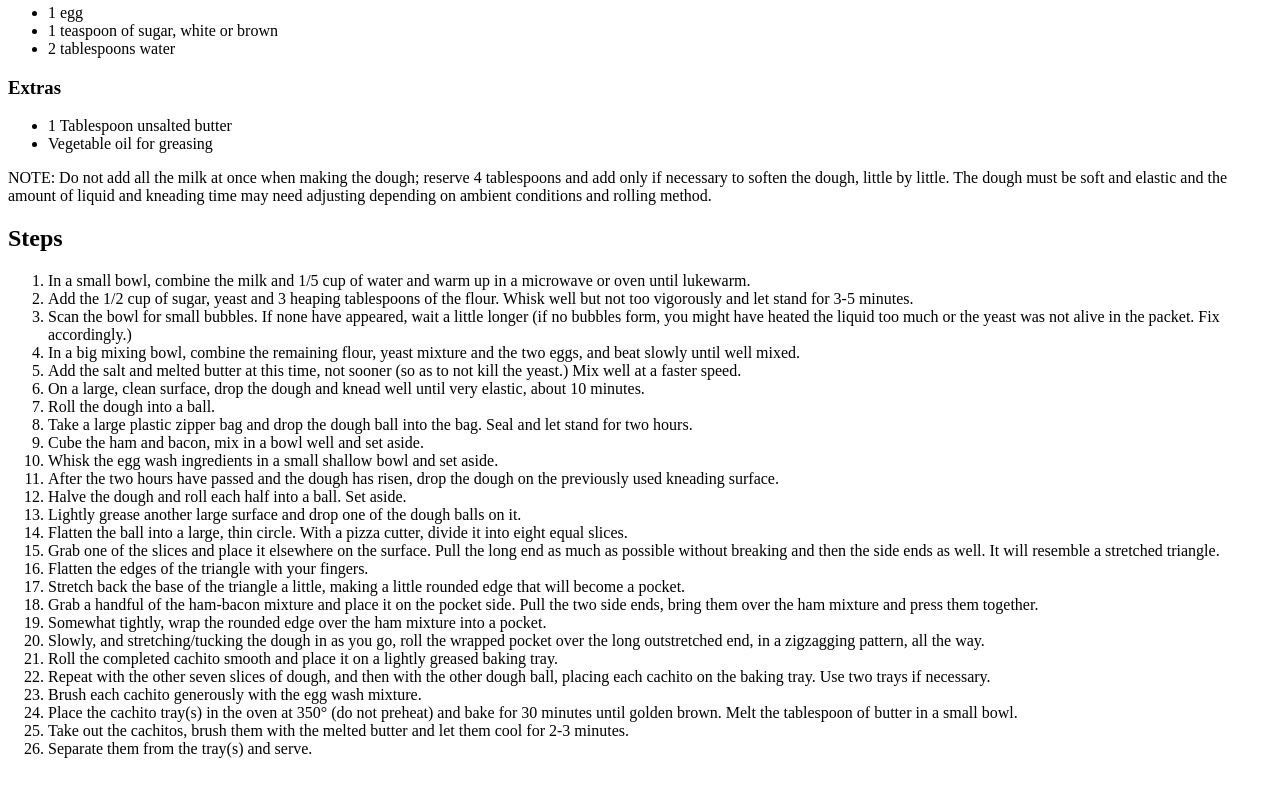
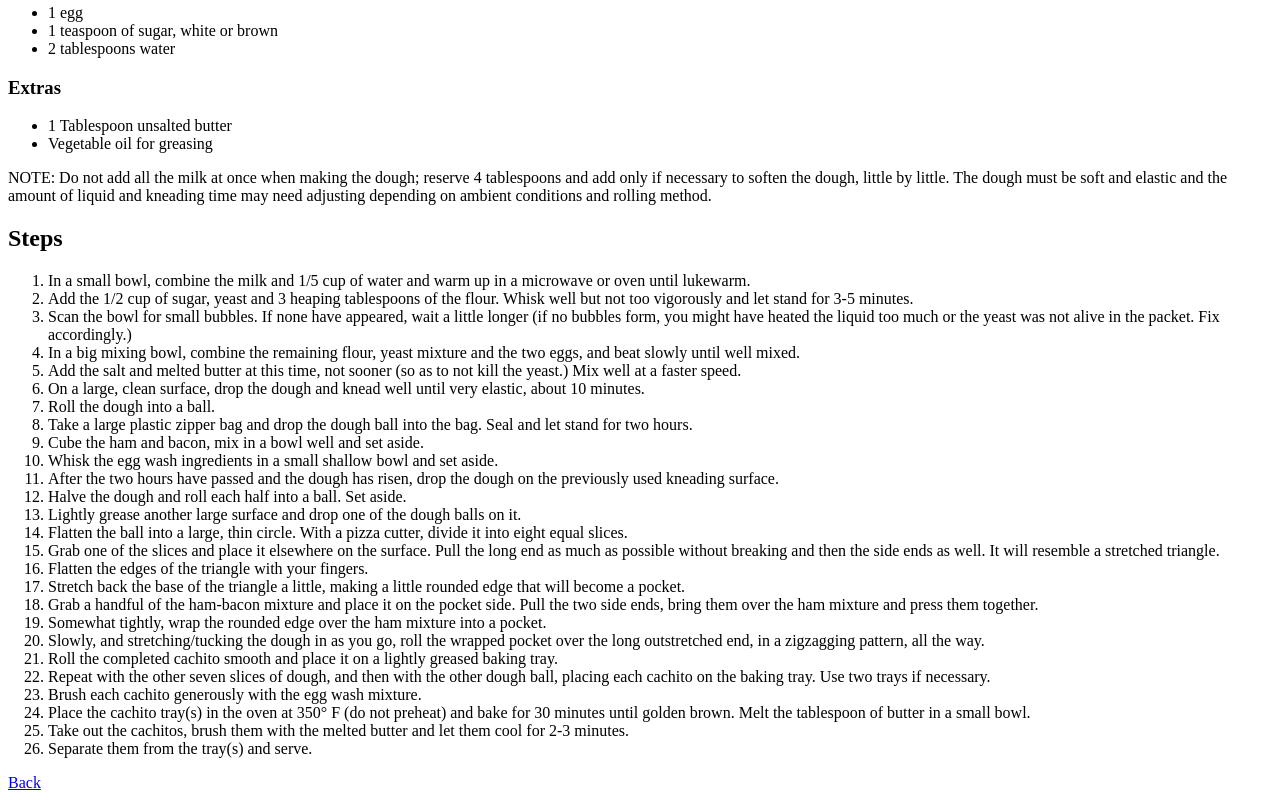
Before and after one commit to pedrobernardez/odin-recipes, a plain HTML site: page recipes/cachitosdejamon.html in a window 1280 px wide. Shown: the part 622-1422 px from the top of the page. Before the commit the page ends 1396 px from the top, so only its background shows below. Drawn offline with Linux system fonts and the light colour scheme.

Commit message:
Added backlinks to recipes

```diff
--- a/recipes/cachitosdejamon.html
+++ b/recipes/cachitosdejamon.html
@@ -64,9 +64,10 @@
 <li>Roll the completed cachito smooth and place it on a lightly greased baking tray.</li>
 <li>Repeat with the other seven slices of dough, and then with the other dough ball, placing each cachito on the baking tray. Use two trays if necessary.</li>
 <li>Brush each cachito generously with the egg wash mixture.</li>
-<li>Place the cachito tray(s) in the oven at 350° (do not preheat) and bake for 30 minutes until golden brown. Melt the tablespoon of butter in a small bowl.</li>
+<li>Place the cachito tray(s) in the oven at 350° F (do not preheat) and bake for 30 minutes until golden brown. Melt the tablespoon of butter in a small bowl.</li>
 <li>Take out the cachitos, brush them with the melted butter and let them cool for 2-3 minutes.</li>
 <li>Separate them from the tray(s) and serve.</li>
 </ol>
+<a href="../index.html">Back</a>
 </body>
 </html>
```
Also changed, not shown: recipes/carnemechada.html (+1 -0 lines), recipes/saltadodepollo.html (+1 -0 lines).
